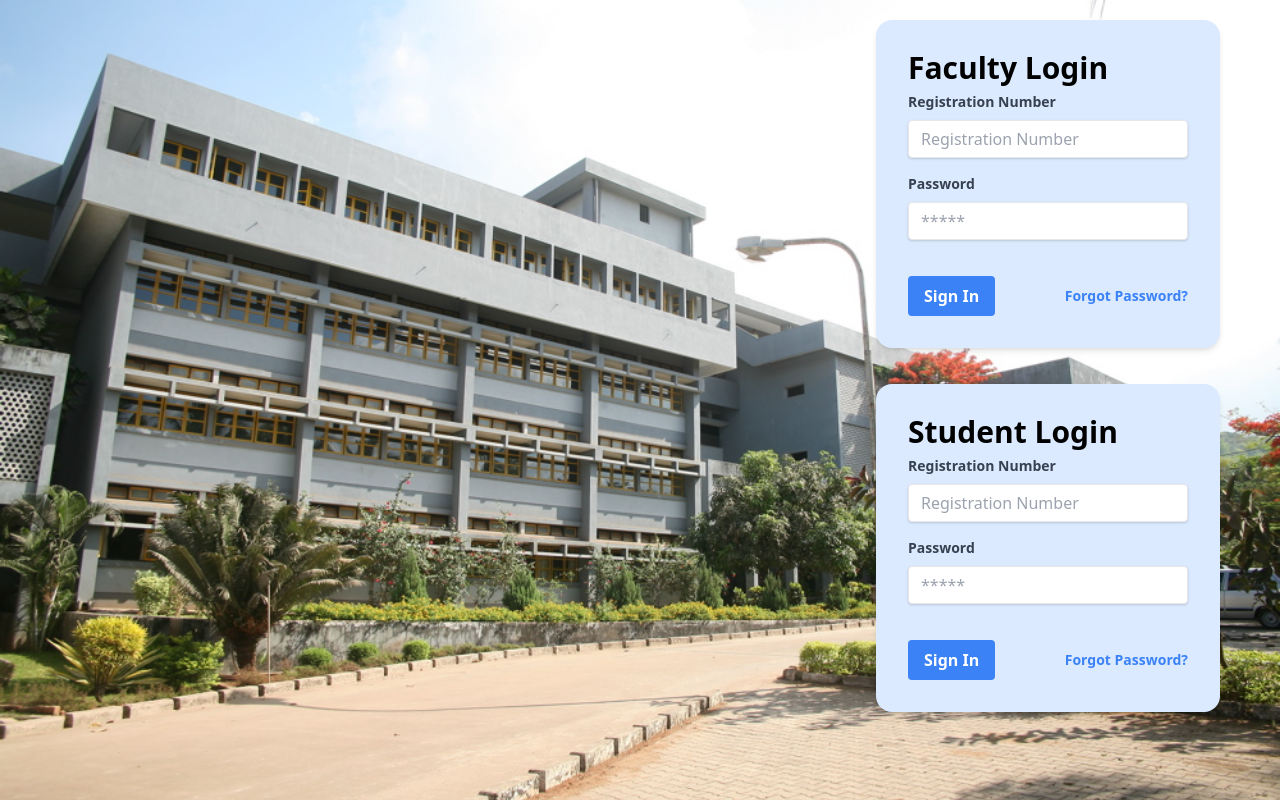
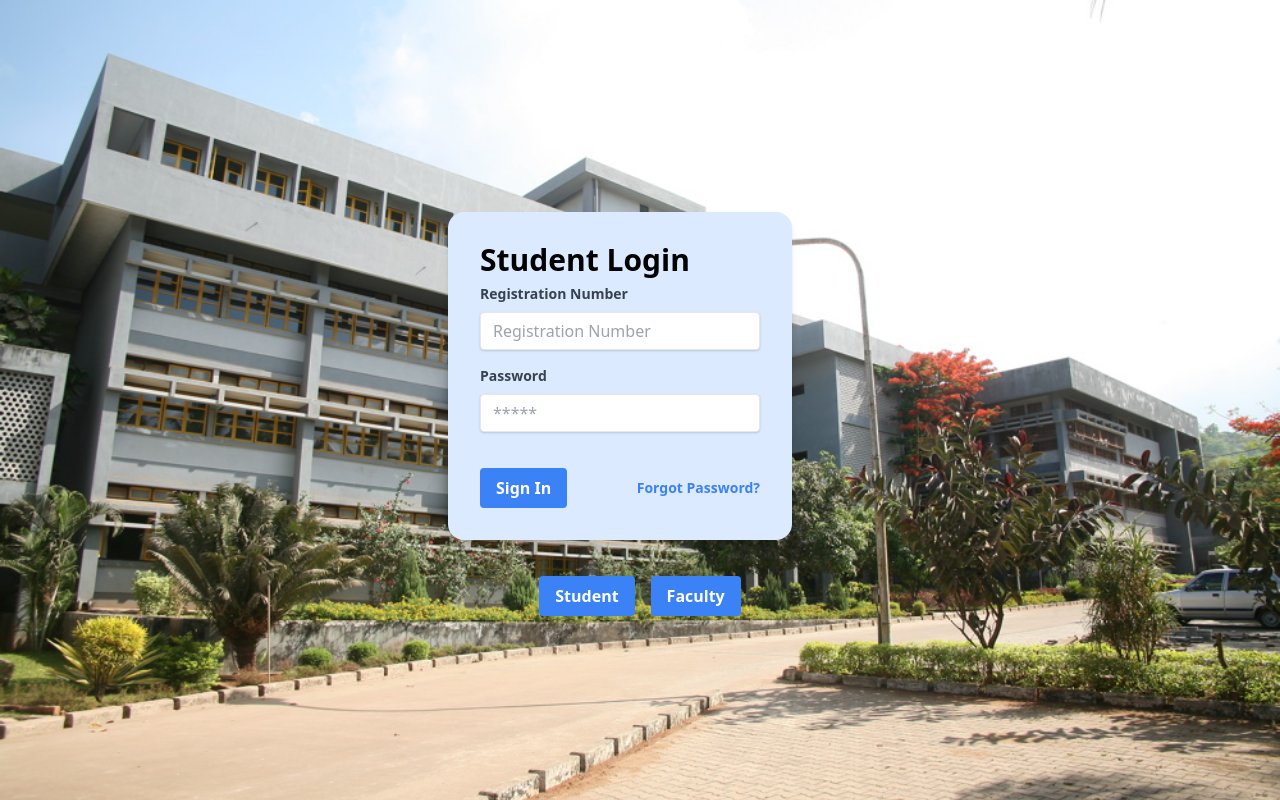
Before and after one commit to ishwardesai/college-portal-3.0, a React (Create React App) app in the folder college-portal/: page / in a window 1280 px wide. Built offline with nearby package versions, Linux system fonts and the light colour scheme.

Commit message:
Redesign Lage

```diff
--- a/college-portal/src/Pages/FacultyStudentLoginPags.jsx
+++ b/college-portal/src/Pages/FacultyStudentLoginPags.jsx
@@ -1,16 +1,17 @@
-import React, { useState, useEffect } from 'react';
-import { useHistory, Link } from 'react-router-dom';
-import classnames from 'classnames';
+import React, { useState, useEffect } from "react";
+import { useHistory, Link } from "react-router-dom";
+import classnames from "classnames";
 
-import '../Style/facultyStudentLogin.css';
+import "../Style/facultyStudentLogin.css";
 
 const FacultyStudentLoginPags = () => {
-  const [facultyRegNum, setFacultyRegNum] = useState('');
-  const [facultyPassword, setFacultyPassword] = useState('');
-  const [studentRegNum, setStudentRegNum] = useState('');
-  const [studentPassword, setStudentPassword] = useState('');
+  const [facultyRegNum, setFacultyRegNum] = useState("");
+  const [facultyPassword, setFacultyPassword] = useState("");
+  const [studentRegNum, setStudentRegNum] = useState("");
+  const [studentPassword, setStudentPassword] = useState("");
   const [studentLogin, setStudentLogin] = useState(false);
   const [facultyLogin, setfacultyLogin] = useState(false);
+  const [login,setLogin] = useState('student')
 
   const history = useHistory();
 
@@ -18,24 +19,25 @@ const FacultyStudentLoginPags = () => {
     e.preventDefault();
     let registrationNumber;
     let password;
-    history.push('/faculty');
+    history.push("/faculty");
   };
 
   const studentFormHandler = (e) => {
     e.preventDefault();
     let registrationNumber;
     let password;
-    history.push('/home');
+    history.push("/home");
   };
 
   return (
     <div className="container-fluid">
       <div className="row" id="trail">
         <div className="col-md-6"></div>
-        <div className="col-md-6">
+        <div className="col-md-6 grid place-items-center pt-48">
+         {login==='faculty'?
           <div className="pt-5 flex justify-end row m-5 mt-0">
             {/* Extra Faculty */}
-            <div class="w-96 pr-10">
+            <div class="w-96 pr-10 grid">
               <form
                 class="bg-blue-100 shadow-md rounded-2xl px-8 pt-6 pb-8 mb-4"
                 noValidate
@@ -91,61 +93,9 @@ const FacultyStudentLoginPags = () => {
                 </div>
               </form>
             </div>
-            {/* Extra Faculty */}
+          </div> :
 
-            {/* <div
-              className="w-96"
-              style={{
-                backgroundColor: 'white',
-                borderRadius: '1.2rem',
-                padding: '1rem 1rem 0rem 1rem',
-              }}
-            >
-              <div>
-                <h3 className="text-center ">FACULTY LOGIN</h3>
-                <form noValidate onSubmit={facultyFormHandler}>
-                  <div className="form-group">
-                    <label htmlFor="facRegId">Registration Number</label>
-                    <input
-                      class="shadow appearance-none border rounded w-full py-2 px-3 text-gray-700 leading-tight focus:outline-none focus:shadow-outline"
-                      placeholder="Username"
-                      onChange={(e) => setFacultyRegNum(e.target.value)}
-                      type="text"
-                      value={facultyRegNum}
-                      className={classnames('form-control')}
-                      id="facRegId"
-                    />
-                  </div>
-                  <div className="form-group">
-                    <label htmlFor="passwordFacId">Password</label>
-                    <input
-                      onChange={(e) => setFacultyPassword(e.target.value)}
-                      value={facultyPassword}
-                      className={classnames('form-control')}
-                      type="password"
-                      id="passwordFacId"
-                    />
-                  </div>
-                  <div class="row justify-content-center">
-                    <div class="col-md-1"></div>
-                  </div>
-
-                  <button type="submit" className="btn btn-info btn-block">
-                    Login
-                  </button>
-                </form>
-                <p className="text-center mt-2 ">
-                  <Link className="text-center" to="/forgotPassword/faculty">
-                    Forgot Password
-                  </Link>
-                </p>
-              </div>
-            </div> */}
-          </div>
-
-          {/* Student Login */}
           <div className="flex justify-end row m-5">
-            {/* Extra Student */}
             <div class="w-96 pr-10">
               <form
                 class="bg-blue-100 shadow-md rounded-2xl px-8 pt-6 pb-8 mb-4"
@@ -201,54 +151,27 @@ const FacultyStudentLoginPags = () => {
                 </div>
               </form>
             </div>
-            {/* Extra Student */}
-
-            {/* <div
-              className="w-96"
-              style={{
-                backgroundColor: 'white',
-                borderRadius: '1.2rem',
-                padding: '1rem 1rem 0rem 1rem',
-              }}
-            >
-              <div>
-                <h3 className="text-center">STUDENT LOGIN</h3>
-                <form onSubmit={studentFormHandler}>
-                  <div className="form-group">
-                    <label htmlFor="studentId">Registration Number</label>
-                    <input
-                      onChange={(e) => setStudentRegNum(e.target.value)}
-                      type="text"
-                      className={classnames('form-control')}
-                      id="studentId"
-                    />
-                  </div>
-                  <div className="form-group">
-                    <label htmlFor="passwordId">Password</label>
-                    <input
-                      onChange={(e) => setStudentPassword(e.target.value)}
-                      value={studentPassword}
-                      className={classnames('form-control')}
-                      type="password"
-                      id="passwordId"
-                    />
-                  </div>
-                  <div class="row justify-content-center">
-                    <div class="col-md-1"></div>
-                  </div>
-
-                  <button type="submit" className="btn btn-info btn-block ">
-                    Login
+          </div>}
+          <div class="flex items-center justify-between">
+            <div class="pr-4">
+            <button
+                    class="bg-blue-500 hover:bg-blue-700 text-white font-bold py-2 px-4 rounded focus:outline-none focus:shadow-outline"
+                    onClick={()=> {setLogin('student')}}
+                  >
+                    Student
                   </button>
-                </form>
-                <p className="text-center">
-                  <Link className="text-center" to="/forgotPassword/student">
-                    Forgot Password
-                  </Link>
-                </p>
-              </div>
-            </div> */}
-          </div>
+            </div>
+            <div class="">
+            <button
+                    class="bg-blue-500 hover:bg-blue-700 text-white font-bold py-2 px-4 rounded focus:outline-none focus:shadow-outline"
+                    onClick={()=> {setLogin('faculty')}}
+                  >
+                    Faculty
+                  </button>
+            </div>
+            </div>
+          {/* <button onClick={()=> {setLogin('student')}}>Student</button>
+          <button onClick={()=> {setLogin('faculty')}}>Faculty</button> */}
         </div>
       </div>
     </div>
```
